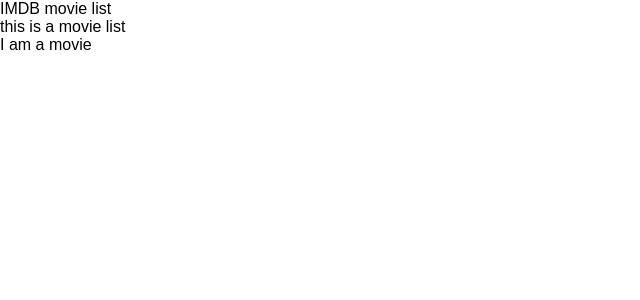
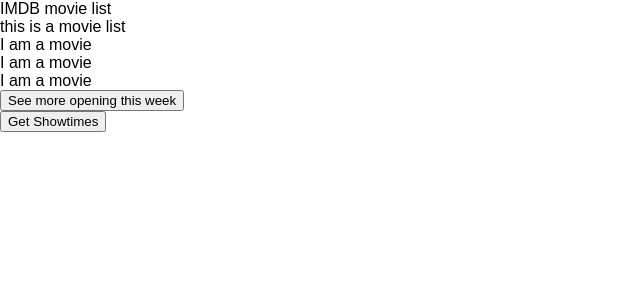
Before and after one commit to kulisfunk/week_15_day_1_homework, a React (Create React App) app in the folder imdb/: page / in a window 1280 px wide. Shown: the top 300 px of the page, without its empty margins (0-640 px from the left). Built offline with nearby package versions, Linux system fonts and the light colour scheme.

Commit message:
created show more movies button in movies list and get showtimes button in movie box

```diff
--- a/imdb/src/components/MovieBox.js
+++ b/imdb/src/components/MovieBox.js
@@ -9,6 +9,7 @@
       <div className="movie-box">
        IMDB movie list
        <MovieList />
+       <button onClick={this.getShowtimes}> Get Showtimes</button>
 
       </div>
     )
--- a/imdb/src/components/MovieList.js
+++ b/imdb/src/components/MovieList.js
@@ -8,6 +8,10 @@
     <div className="movie-list">
      this is a movie list
      <Movie />
+     <Movie />
+     <Movie />
+     <button onClick={this.showMoreMovies}>See more opening this week</button>
+
     </div>
   )}
 }
```
